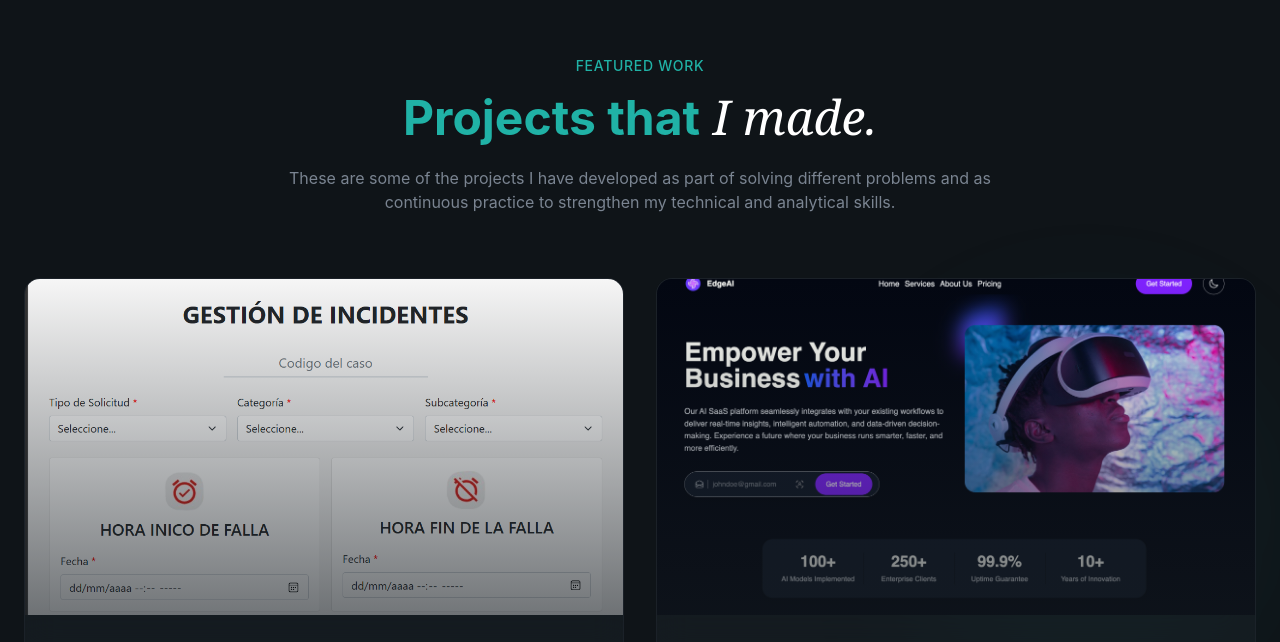
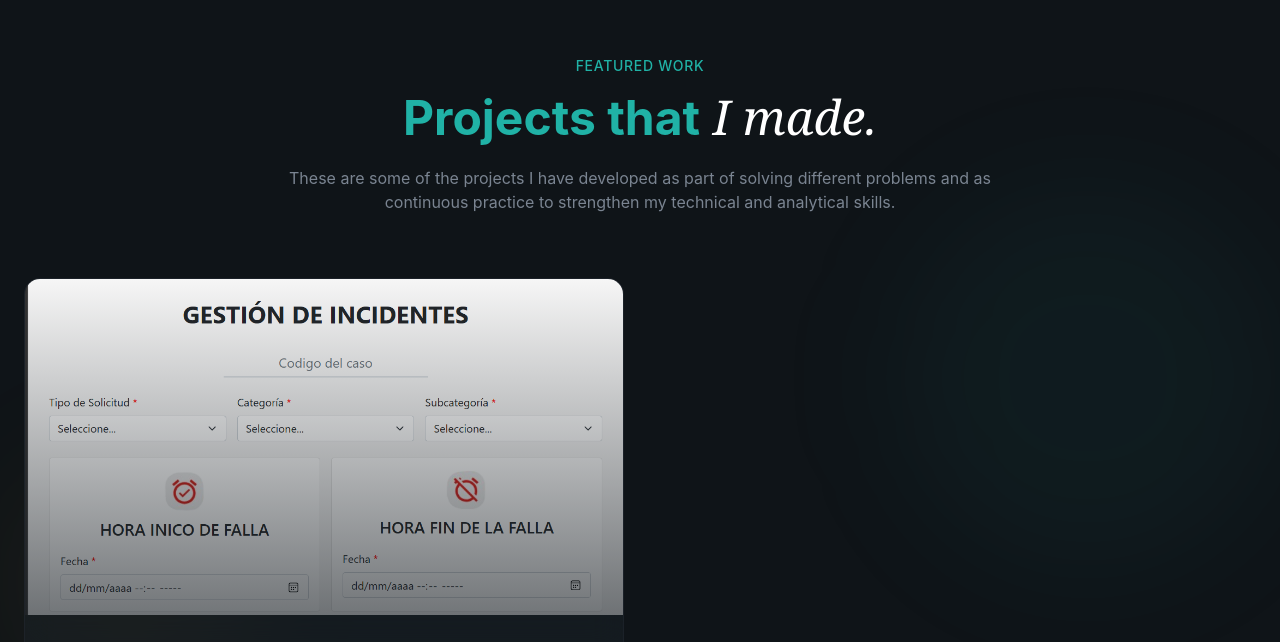
Before and after one commit to DiegoB2212/mi-porfolio, a React (Vite) app: page / in a window 1280 px wide. Shown: the part 2153-2795 px from the top of the page. Built offline with nearby package versions, Linux system fonts and the light colour scheme.

Commit message:
Funcionalidad redirigir con Contact us y prueba foto de perfil con IA

```diff
--- a/src/components/Button.jsx
+++ b/src/components/Button.jsx
@@ -1,6 +1,11 @@
+const SECTION_HREFS = {
+  contact: "#contact",
+};
+
 export const Button = ({
   className = "",
   size = "default",
+  section,
   children,
   ...props
 }) => {
@@ -13,11 +18,26 @@ export const Button = ({
     lg: "px-8 py-4 text-lg",
   };
   const classes = `${baseClasses} ${sizeClasses[size]} ${className}`;
+
+  const content = (
+    <span className="relative flex items-center justify-center gap-2">
+      {children}
+    </span>
+  );
+
+  const href = section ? SECTION_HREFS[section] : undefined;
+
+  if (href) {
+    return (
+      <a href={href} className={`inline-flex ${classes}`} {...props}>
+        {content}
+      </a>
+    );
+  }
+
   return (
-    <button className={classes} {...props} >
-      <span className="relative flex items-center justify-center gap-2">
-        {children}
-      </span>
+    <button className={classes} {...props}>
+      {content}
     </button>
   );
 };
--- a/src/layout/Navbar.jsx
+++ b/src/layout/Navbar.jsx
@@ -54,7 +54,9 @@ export const Navbar = () => {
 
         {/* CTA Button */}
         <div className="hidden md:block">
-          <Button size="sm">Contact Me</Button>
+          <Button size="sm" section="contact">
+            Contact Me
+          </Button>
         </div>
 
         {/* Mobile Menu Button */}
@@ -81,7 +83,10 @@ export const Navbar = () => {
               </a>
             ))}
 
-            <Button onClick={() => {setIsMobileMenuOpen(false)}}>
+            <Button
+              section="contact"
+              onClick={() => setIsMobileMenuOpen(false)}
+            >
               Contact Me
             </Button>
           </div>
--- a/src/sections/Experience.jsx
+++ b/src/sections/Experience.jsx
@@ -1,11 +1,20 @@
 const experiences = [
   {
-    period: "2022 - 2023",
-    role: "Software Developer",
-    company: "SINAPSIS Research Group Universidad Santo Tomas",
+    period: "2025 - 2026",
+    role: "Incident Management System Developer in the Network Area",
+    company: "Internship Project Azteca Comunicaciones Colombia",
     description:
-      "Participated in the development of the SACES USTA project, focused on building a web application for managing classified university records, handling user interface design and implementation.",
-    technologies: ["SQL Server", "Javascript", ".NET"],
+      "Developed a web application for the creation and management of network incident reports. The solution included the implementation of AI for spellchecking, as well as a complete system for user, role, and credential recovery management, using .NET and SQL Server.",
+    technologies: [".NET", "SQL Server", "Javascript", "Python"],
+    current: false,
+  },
+  {
+    period: "2024 - 2025",
+    role: "Undergraduate Thesis ",
+    company: "Monitoring Management System Developer Universidad Santo Tomás",
+    description:
+      "Developed an automated system for the comprehensive management of the monitor selection, development, and evaluation process at Universidad Santo Tomás, using the Microsoft Power Platform. \n Implemented automated workflows and customized applications that optimized administrative tasks, improved process traceability, and facilitated the evaluation and monitoring of student assistants.",
+    technologies: ["Power Apps", "Power Automate", "Dataverse"],
     current: false,
   },
   {
@@ -18,21 +27,12 @@ const experiences = [
     current: false,
   },
   {
-    period: "2024 - 2025",
-    role: "Undergraduate Thesis ",
-    company: "Monitoring Management System Developer Universidad Santo Tomás",
+    period: "2022 - 2023",
+    role: "Software Developer",
+    company: "SINAPSIS Research Group Universidad Santo Tomas",
     description:
-      "Developed an automated system for the comprehensive management of the monitor selection, development, and evaluation process at Universidad Santo Tomás, using the Microsoft Power Platform. \n Implemented automated workflows and customized applications that optimized administrative tasks, improved process traceability, and facilitated the evaluation and monitoring of student assistants.",
-    technologies: ["Power Apps", "Power Automate", "Dataverse"],
-    current: false,
-  },
-  {
-    period: "2025 - 2026",
-    role: "Incident Management System Developer in the Network Area",
-    company: "Internship Project Azteca Comunicaciones Colombia",
-    description:
-      "Developed a web application for the creation and management of network incident reports. The solution included the implementation of AI for spellchecking, as well as a complete system for user, role, and credential recovery management, using .NET and SQL Server.",
-    technologies: [".NET", "SQL Server", "Javascript", "Python"],
+      "Participated in the development of the SACES USTA project, focused on building a web application for managing classified university records, handling user interface design and implementation.",
+    technologies: ["SQL Server", "Javascript", ".NET"],
     current: false,
   },
 ];
--- a/src/sections/Hero.jsx
+++ b/src/sections/Hero.jsx
@@ -86,7 +86,7 @@ export const Hero = () => {
 
             {/* CTAs */}
             <div className="flex flex-wrap gap-4 animate-fade-in animation-delay-300">
-              <Button size="lg">
+              <Button size="lg" section="contact">
                 Contact Me <ArrowRight className="w-5 h-5" />
               </Button>
               <AnimatedBorderButton>
@@ -124,7 +124,7 @@ export const Hero = () => {
               />
               <div className="relative glass rounded-3xl p-2 glow-border">
                 <img
-                  src=""
+                  src="/public/foto-me.png"
                   alt="Diego Barrera"
                   className="w-full aspect-[4/5] object-cover rounded-2xl"
                 />
--- a/src/sections/Projects.jsx
+++ b/src/sections/Projects.jsx
@@ -10,33 +10,33 @@ const projects = [
     link: "#",
     github: "https://github.com/DiegoB2212/Proyecto-ACC-NOC.git",
   },
-  {
-    title: "E-Commerce Platform",
-    description:
-      "A full-featured e-commerce solution with inventory management, payment processing, and analytics dashboard.",
-    image: "/projects/project2.png",
-    tags: ["Next.js", "Stripe", "PostgreSQL", "Tailwind"],
-    link: "#",
-    github: "#",
-  },
-  {
-    title: "AI Writing Assistant",
-    description:
-      "An intelligent writing tool powered by GPT-4, helping users create better content faster.",
-    image: "/projects/project3.png",
-    tags: ["React", "OpenAI", "Python", "FastAPI"],
-    link: "#",
-    github: "#",
-  },
-  {
-    title: "Project Management Tool",
-    description:
-      "A collaborative workspace for teams with real-time updates, task tracking, and integrations.",
-    image: "/projects/project4.png",
-    tags: ["Next.js", "Socket.io", "MongoDB", "Redis"],
-    link: "#",
-    github: "#",
-  },
+  // {
+  //   title: "E-Commerce Platform",
+  //   description:
+  //     "A full-featured e-commerce solution with inventory management, payment processing, and analytics dashboard.",
+  //   image: "/projects/project2.png",
+  //   tags: ["Next.js", "Stripe", "PostgreSQL", "Tailwind"],
+  //   link: "#",
+  //   github: "#",
+  // },
+  // {
+  //   title: "AI Writing Assistant",
+  //   description:
+  //     "An intelligent writing tool powered by GPT-4, helping users create better content faster.",
+  //   image: "/projects/project3.png",
+  //   tags: ["React", "OpenAI", "Python", "FastAPI"],
+  //   link: "#",
+  //   github: "#",
+  // },
+  // {
+  //   title: "Project Management Tool",
+  //   description:
+  //     "A collaborative workspace for teams with real-time updates, task tracking, and integrations.",
+  //   image: "/projects/project4.png",
+  //   tags: ["Next.js", "Socket.io", "MongoDB", "Redis"],
+  //   link: "#",
+  //   github: "#",
+  // },
 ];
 
 export const Projects = () => {
```
Also changed, not shown: public/foto-me.png (added), public/test.png (added).
